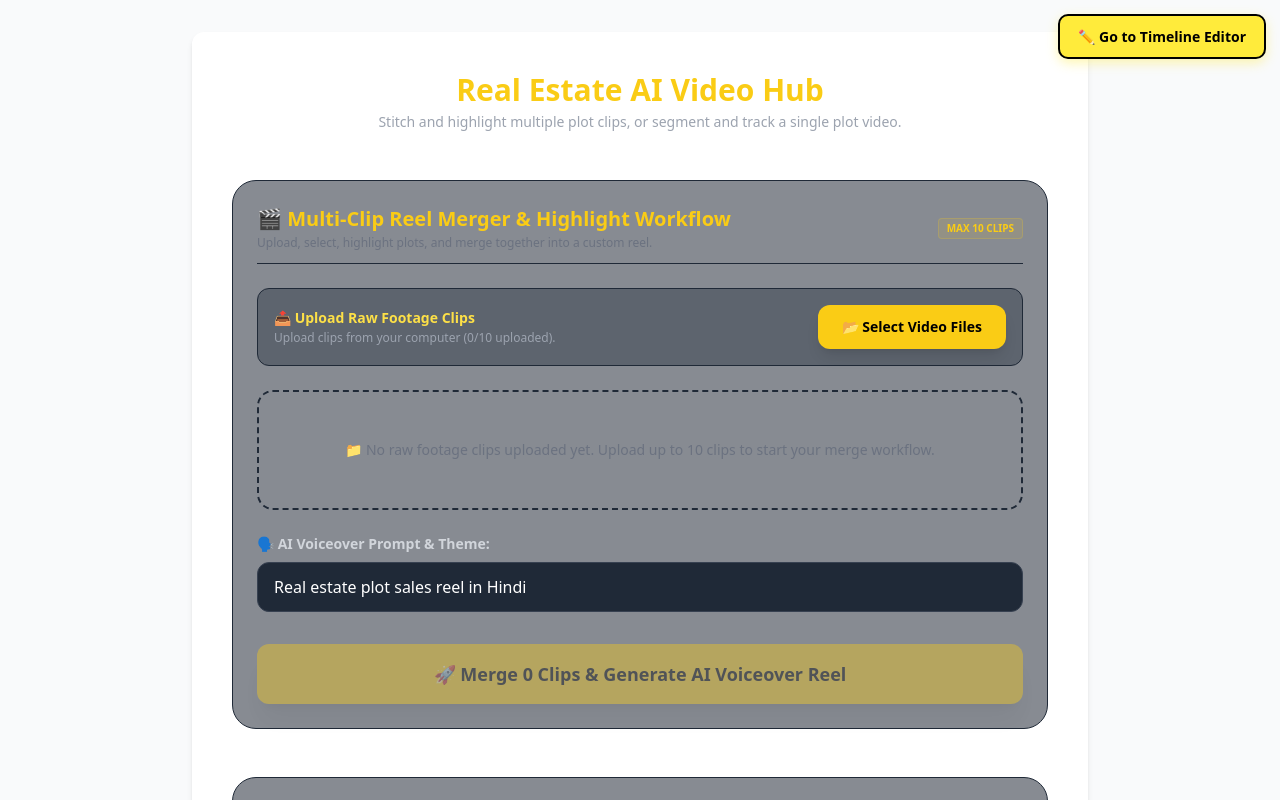
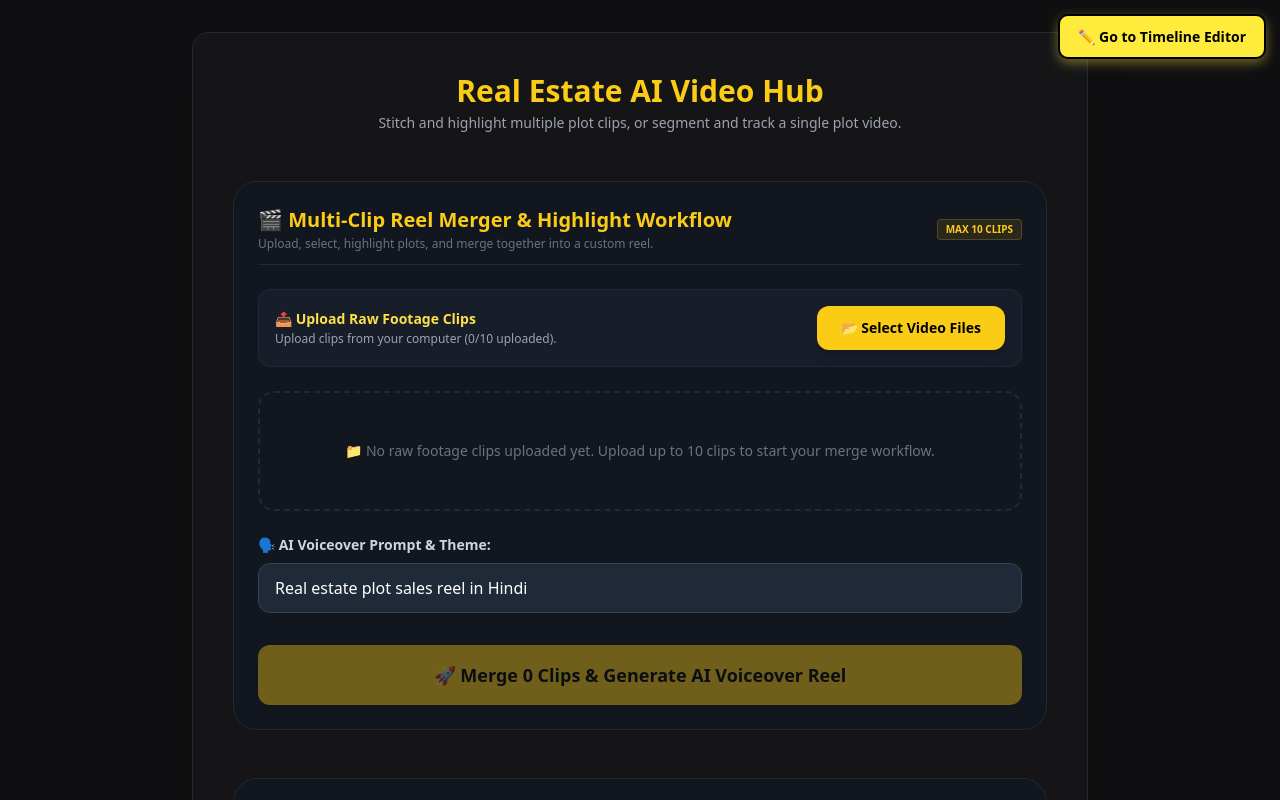
Before and after one commit to diyuworks/AI-VIDEO-EDITOR, a React (Vite) app in the folder frontend/: page / in a window 1280 px wide. Shown: the top 800 px of the page. Built offline with nearby package versions, Linux system fonts and the light colour scheme; the HTML template or start-up script is replaced by a standard one.

Commit message:
style: apply unified dark theme background to Reel Generator screen

```diff
--- a/frontend/src/App.tsx
+++ b/frontend/src/App.tsx
@@ -77,8 +77,8 @@ function App() {
       )}
 
       {screen === 'reel' && (
-        <div className="min-h-screen bg-gray-50 flex flex-col items-center justify-center p-8">
-          <div className="bg-white p-6 rounded-xl shadow-md w-full max-w-4xl flex justify-center text-black">
+        <div className="min-h-screen bg-[#0F0F11] flex flex-col items-center justify-center p-8">
+          <div className="bg-[#151518] border border-gray-800 p-6 rounded-2xl shadow-2xl w-full max-w-4xl flex justify-center text-white">
             <ReelGeneratorPage
               rawVideoObjectName={rawObjectName || 'clip_1.mp4'}
               referenceObjectName={referenceResults?.[0]?.object_name || undefined}
```
